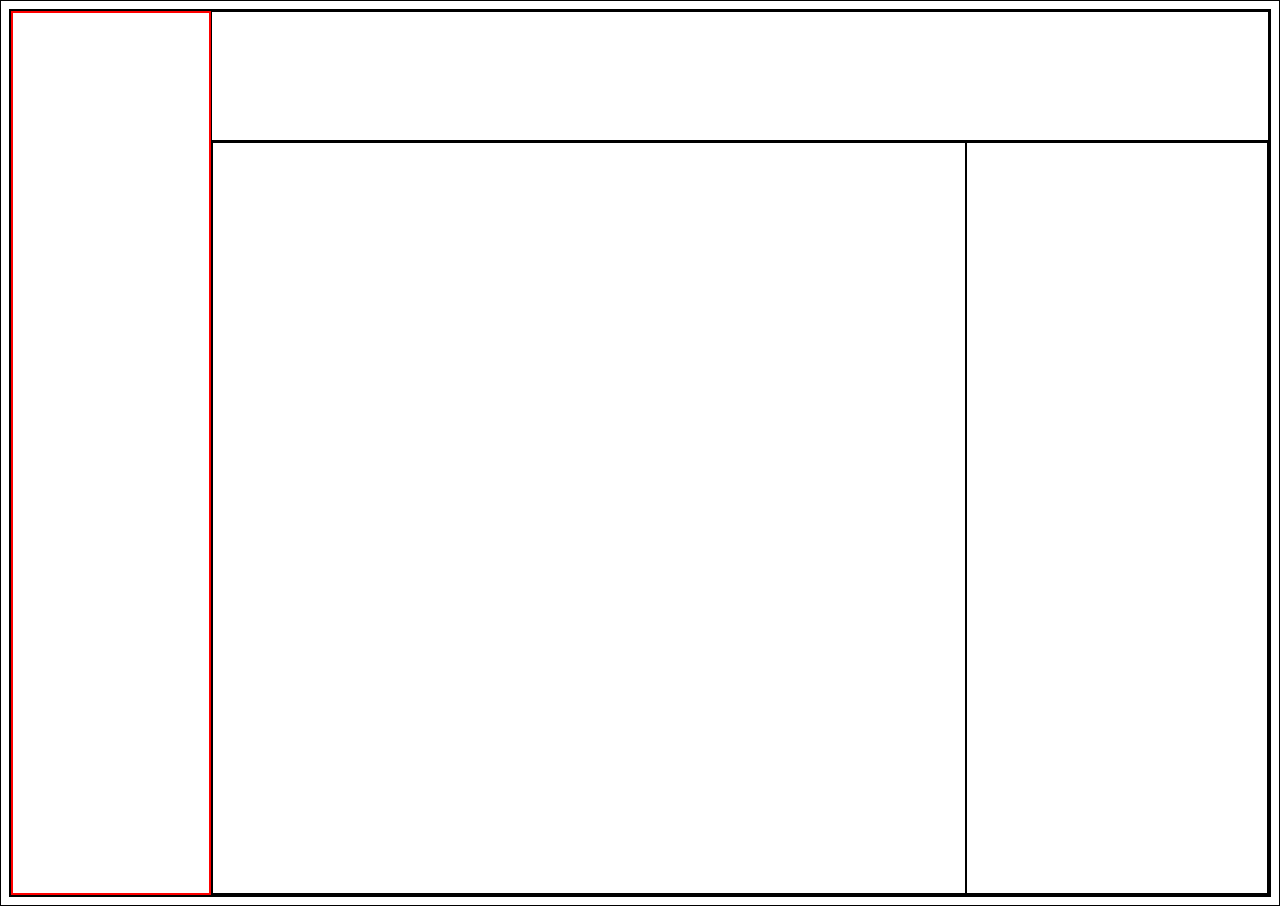
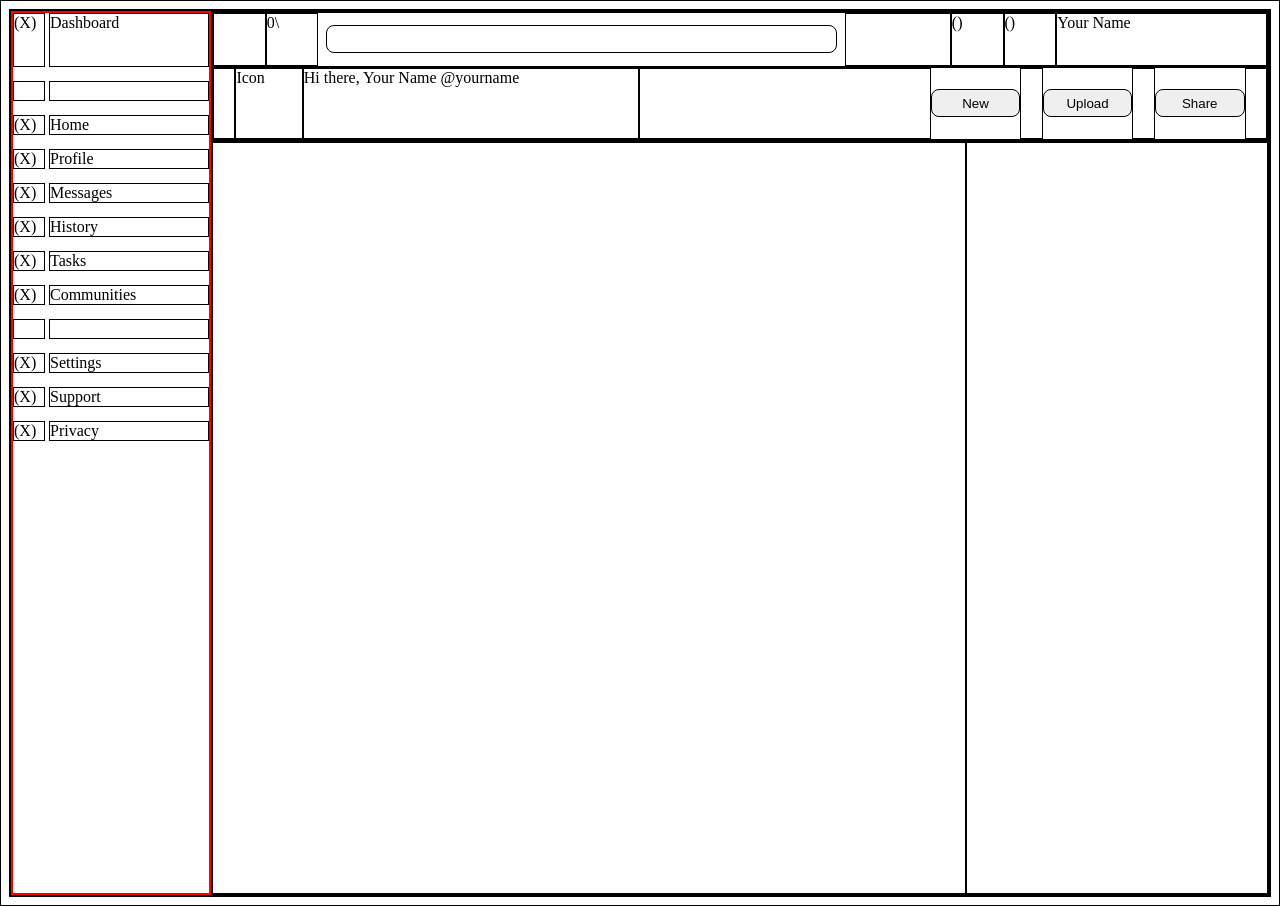
Before and after one commit to waltvenditti/admin-dashboard, a plain HTML site: page index.html in a window 1280 px wide. Drawn offline with Linux system fonts and the light colour scheme.

Commit message:
working on navbar

```diff
--- a/index.html
+++ b/index.html
@@ -1,5 +1,6 @@
 <!DOCTYPE html>
 <html lang="en">
+
 <head>
   <meta charset="UTF-8">
   <meta http-equiv="X-UA-Compatible" content="IE=edge">
@@ -7,13 +8,57 @@
   <title>Document</title>
   <link rel="stylesheet" href="style.css">
 </head>
+
 <body>
   <div class="main">
     <div class="sidebar">
-
+      <div class="sbMain">(X)</div>
+      <div class="sbMain">Dashboard</div>
+      <Div></Div>
+      <Div></Div>
+      <div>(X)</div>
+      <div>Home</div>
+      <div>(X)</div>
+      <div>Profile</div>
+      <div>(X)</div>
+      <div>Messages</div>
+      <div>(X)</div>
+      <div>History</div>
+      <div>(X)</div>
+      <div>Tasks</div>
+      <div>(X)</div>
+      <div>Communities</div>
+      <div></div>
+      <div></div>
+      <div>(X)</div>
+      <div>Settings</div>
+      <div>(X)</div>
+      <div>Support</div>
+      <div>(X)</div>
+      <div>Privacy</div>
     </div>
     <div class="navbar">
-
+      <div class="navbarUpper">
+        <div></div>
+        <div>0\</div>
+        <input type="search">
+        <div></div>
+        <div>()</div>
+        <div>()</div>
+        <div>Your Name</div>
+      </div>
+      <div class="navbarLower">
+        <div></div>
+        <div>Icon</div>
+        <div>Hi there, Your Name @yourname</div>
+        <div></div>
+        <button>New</button>
+        <div></div>
+        <button>Upload</button>
+        <div></div>
+        <button>Share</button>
+        <div></div>
+      </div>
     </div>
     <div class="content">
       <div clas="mainCards">
@@ -25,4 +70,5 @@
     </div>
   </div>
 </body>
+
 </html>
--- a/style.css
+++ b/style.css
@@ -13,10 +13,43 @@ width: auto;
   height: 880px;
   border: 2px solid red;
   grid-row: 1 / -1;
+  display: grid;
+  grid-template-columns: 1fr 5fr;
+  grid-template-rows: repeat(26, 20px);
+  row-gap: 14px;
+  column-gap: 4px;
+}
+
+.sbMain {
+  grid-row: 1 / 3;
 }
 
 .navbar {
+  display: grid;
+  grid-template-rows: 3fr 4fr;
+}
 
+.navbarUpper {
+  display: grid;
+  grid-template-columns: 1fr 1fr 10fr 2fr 1fr 1fr 4fr;
+}
+
+.navbarUpper input[type=search] {
+  border-radius: 8px;
+  height: 28px;
+  align-self: center;
+  margin: 0 8px;
+}
+
+.navbarLower {
+  display: grid;
+  grid-template-columns: 1fr 3fr 15fr 13fr 4fr 1fr 4fr 1fr 4fr 1fr;
+}
+
+.navbarLower button {
+  height: 28px;
+  align-self: center;
+  border-radius: 8px;
 }
 
 .content {
```
Lines whose indentation alone changed are shown as unchanged.
